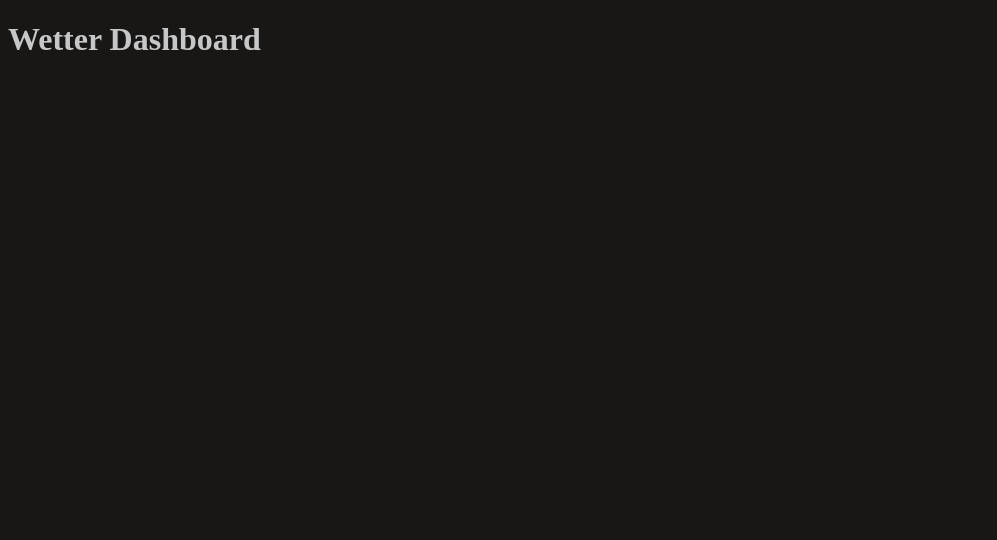
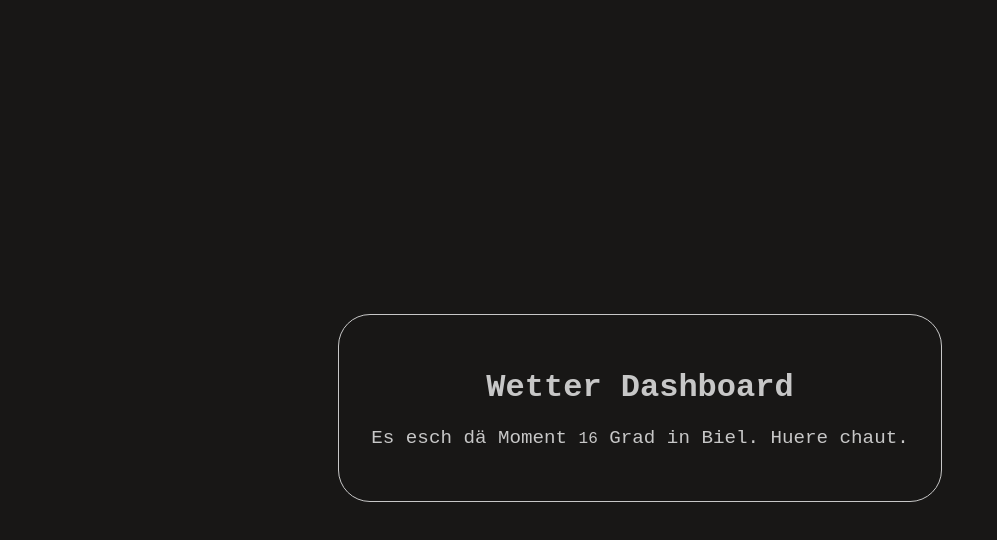
Before and after one commit to remzr/weather-dashboard, a website built with webpack: page src/template.html in a window 1280 px wide. Shown: the whole page, without its empty margins (0-997 px from the left). Built offline with nearby package versions, Linux system fonts and the light colour scheme.

Commit message:
Create JS file to handle DOM update and weather call (Dummy data for now)

```diff
--- a/src/index.js
+++ b/src/index.js
@@ -1,4 +1,6 @@
 import "./style.css";
-import { testCall } from "./user-input";
+import { testCall } from "./weather-api";
+import { updateTemperature } from "./write-to-DOM";
 
 testCall();
+updateTemperature(16);
--- a/src/style.css
+++ b/src/style.css
@@ -1,13 +1,36 @@
 * {
     --bg-color-darkmode: rgb(24, 23, 22);
     --text-color-darkmode: rgb(199, 199, 199);
+    font-family:'Courier New', Courier, monospace;
+
+    font-size: 1rem;
 }
 
 body {
-    background-color: var(--bg-color-darkmode)
+    background-color: var(--bg-color-darkmode);
+    display: flex;
+    justify-content: center;
+    align-items: center;
+    height: 100vh;
+
+    overflow: hidden;
 }
 
 main {
     background-color: var(--bg-color-darkmode);
     color: var(--text-color-darkmode);
+
+    border: var(--text-color-darkmode) solid 1px;
+    padding: 32px;
+    border-radius: 32px;
+
+    text-align: center;
 }
+
+h1 {
+    font-size: 200%;
+}
+
+p {
+    font-size: 120%;
+}
--- a/src/template.html
+++ b/src/template.html
@@ -8,6 +8,7 @@
 <body>
     <main>
         <h1>Wetter Dashboard</h1>
+        <p>Es esch dä Moment <span id="temperature">0</span> Grad in Biel. Huere chaut.</p>
     </main>
 </body>
 </html>
--- a/src/user-input.js
+++ /dev/null
@@ -1,3 +0,0 @@
-export function testCall() {
-    console.log("User Input file");
-};
--- /dev/null
+++ b/src/weather-api.js
@@ -0,0 +1,3 @@
+export function testCall() {
+    console.log("Weather data");
+};
--- /dev/null
+++ b/src/write-to-DOM.js
@@ -0,0 +1,5 @@
+export function updateTemperature(temp) {
+    const degrees = document.getElementById("temperature");
+
+    degrees.innerText = temp;
+}
```
